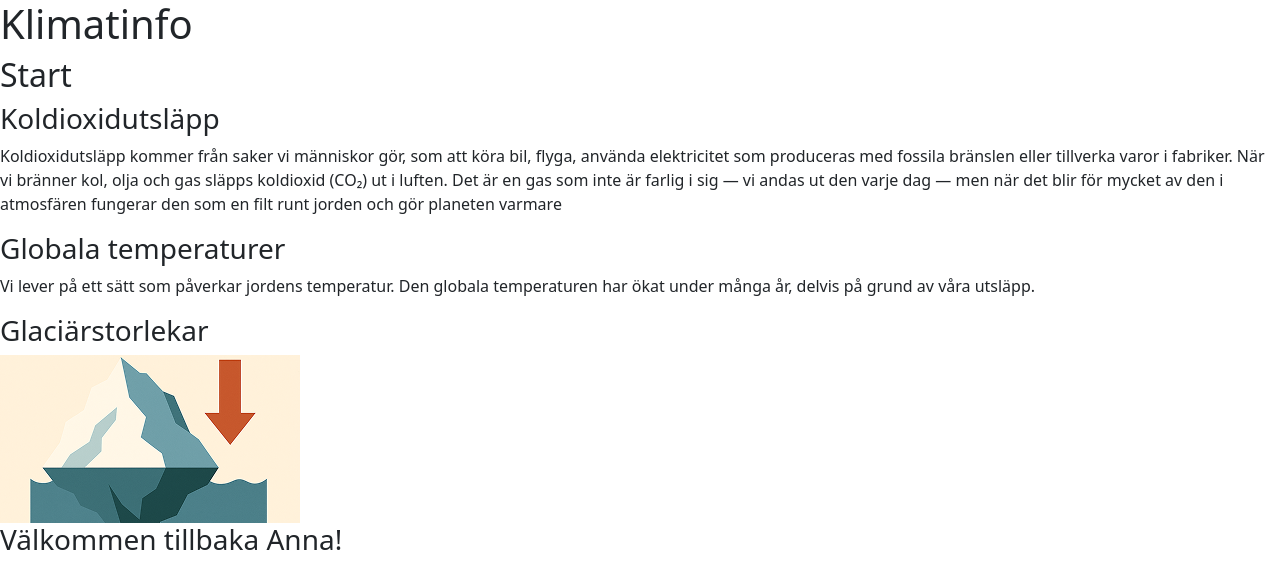
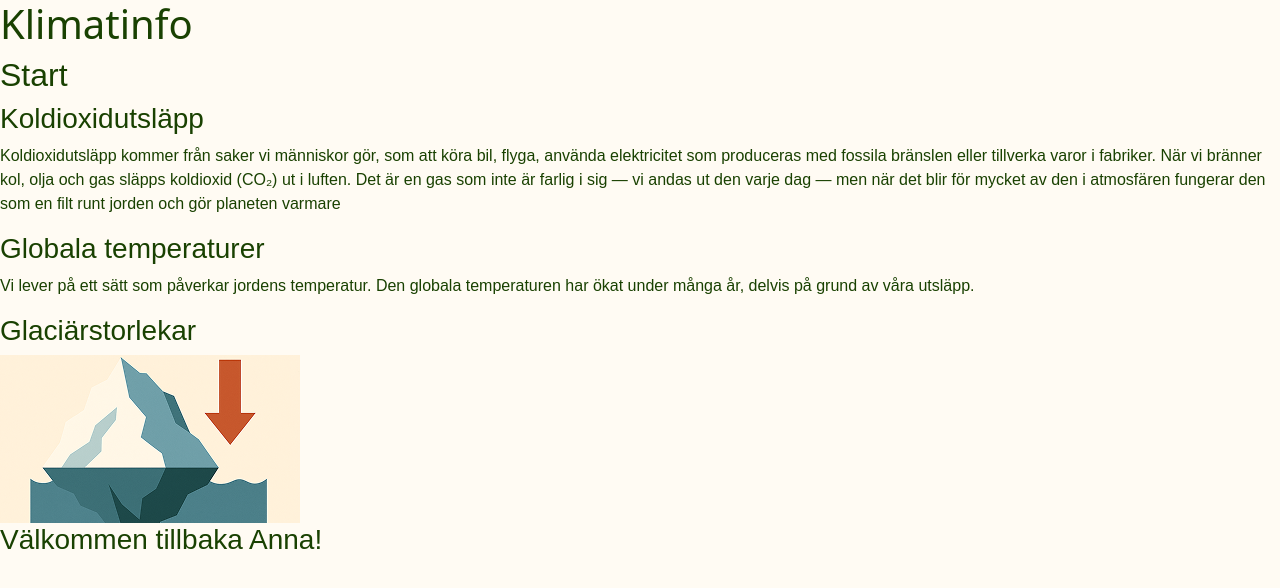
Before and after one commit to fiamont/Frontend_application_Boras, a React (Vite) app: page / in a window 1280 px wide. Shown: the top 588 px of the page. Built offline with nearby package versions, Linux system fonts and the light colour scheme; a web font is replaced by a local one.

Commit message:
Change order of css-imports in main.jsx, add h1-css

```diff
--- a/src/index.css
+++ b/src/index.css
@@ -31,3 +31,7 @@ body {
   color: var(--dark-green);
   background-color: var(--light-color);
 }
+
+h1 {
+  font-family: var(--heading-font-family);
+}
```
Also changed, not shown: src/main.jsx (+7 -7 lines).
